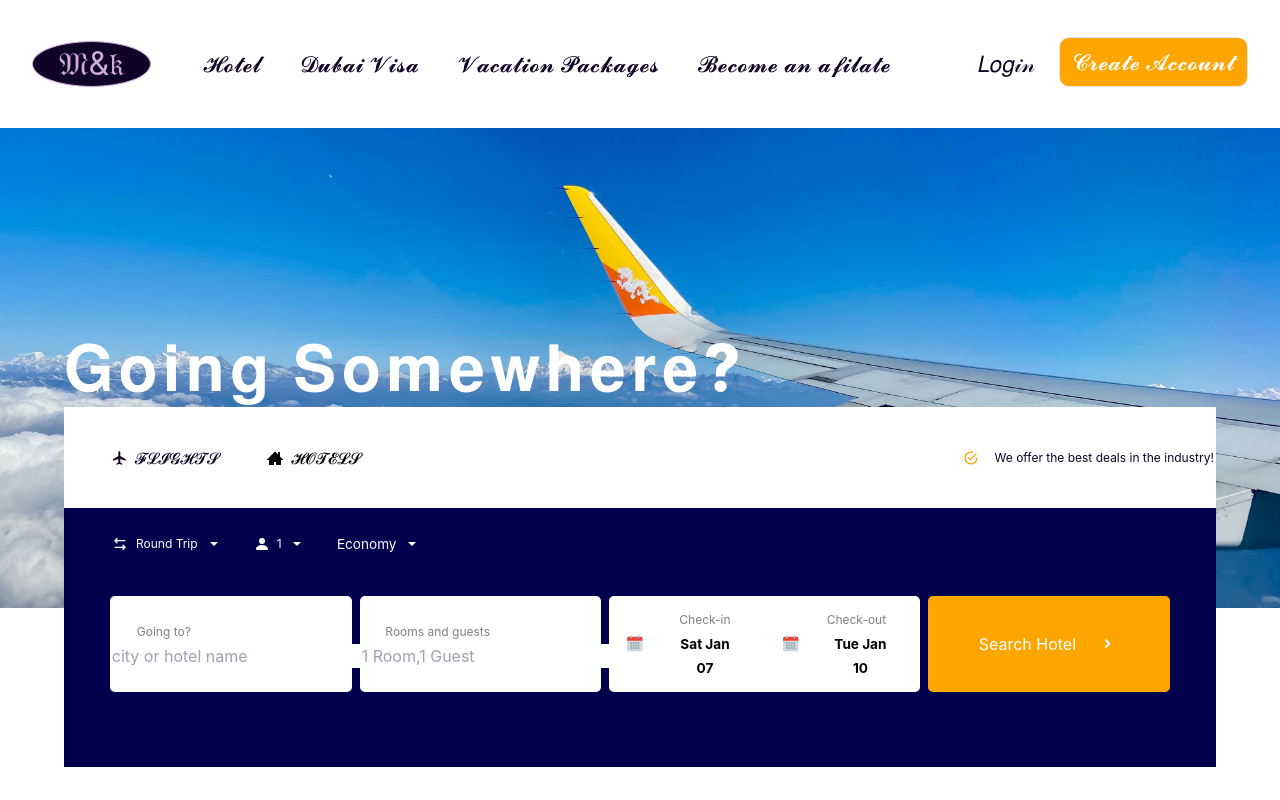
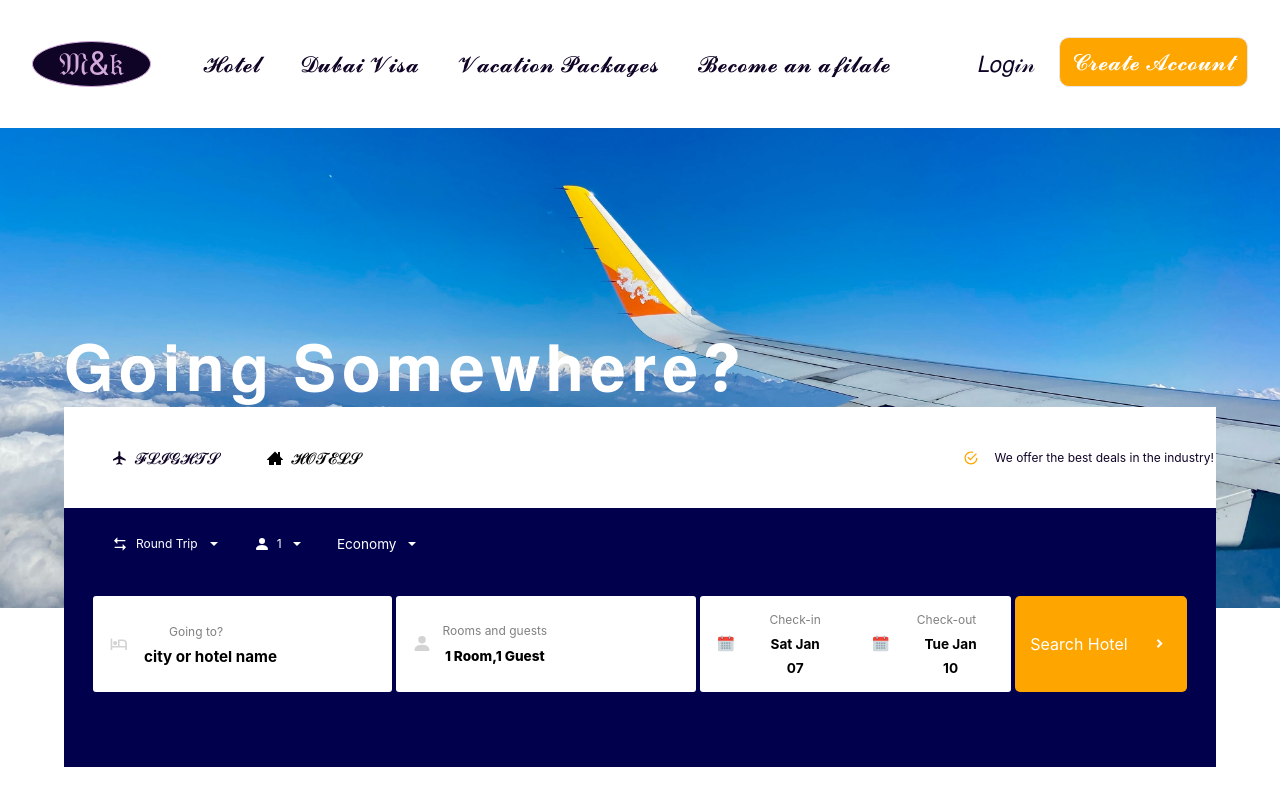
Before and after one commit to mikail222/M-K, a React (Vite) app: page / in a window 1280 px wide. Both pictures are taken after a click on the button "𝓗𝓞𝓣𝓔𝓛𝓢". Shown: the top 800 px of the page. Built offline with nearby package versions, Linux system fonts and the light colour scheme; no server answers.

Commit message:
modification

```diff
--- a/src/App.css
+++ b/src/App.css
@@ -20,7 +20,7 @@
   background-position: bottom;
 }
 .details {
-  @apply w-[21%]  h-[40%] bg-[white] rounded-[5px];
+  @apply w-[26%] h-[40%] bg-[white] rounded-[3px];
 }
 .deal {
   background-image: url("./assets/pirata-studio-film-GlVr1QBPYv8-unsplash.jpg");
@@ -127,3 +127,21 @@
 .image img {
   @apply w-[100vw] h-[90%] object-cover object-bottom items-center;
 }
+.placeholder::placeholder {
+  @apply text-[black] text-[0.95rem] font-bold;
+}
+button:active {
+  @apply text-[white] outline-[white];
+}
+.hotel_dropdown {
+  @apply relative inline-block;
+}
+.hotel_container {
+  @apply w-[17vw] h-[40vh]  mt-[1.1rem] mr-[8%] absolute right-0 z-[1] bg-[white] rounded-[3px]  font-bold shadow-lg;
+}
+form .a {
+  @apply w-[13px] h-[15px] text-[white] flex flex-row justify-center items-center text-center font-bold text-[1rem] rounded-[50%] outline-none;
+}
+.detail {
+  @apply w-[24%] h-[40%] bg-[white] rounded-[3px];
+}
--- a/src/Brand/Flight.jsx
+++ b/src/Brand/Flight.jsx
@@ -13,8 +13,8 @@ const Flight = () => {
   return (
     <div>
       {" "}
-      <div className="w-[100%] h-[30vh] flex flex-row gap-[0.5rem]  justify-center mt-[1rem]">
-        <div className="details flex flex-row gap-[0.65rem] justify-center items-center">
+      <div className="w-[100%] h-[30vh] flex flex-row gap-[0.25rem]  justify-center mt-[1rem]">
+        <div className="detail flex flex-row gap-[0.75rem] justify-center items-center">
           <RiPlaneFill className="fill-[lightgray] " />
           <form className="flex flex-col justify-center items-center">
             <label htmlFor="" className="text-[lightgray] mr-[10rem]">
@@ -23,12 +23,12 @@ const Flight = () => {
             <input
               type="text"
               placeholder="Enter city"
-              className="outline-none"
+              className="placeholder outline-none"
             />
           </form>
         </div>
-        <RiArrowLeftRightFill className="mt-[2rem] fill-white w-[35px] h-[20px] rounded-[4px] z-[1]" />
-        <div className="details flex flex-row gap-[0.65rem] justify-center items-center">
+        <RiArrowLeftRightFill className="mt-[2%] fill-white w-[35px] h-[20px] rounded-[4px] z-[1]" />
+        <div className="detail flex flex-row gap-[0.65rem] justify-center items-center">
           <FaMapMarkerAlt className="fill-[lightgray] " />
           <form className="flex flex-col justify-center items-center">
             <label htmlFor="" className="text-[lightgray] mr-[12rem]">
@@ -37,11 +37,11 @@ const Flight = () => {
             <input
               type="text"
               placeholder="Enter city"
-              className="outline-none"
+              className="placeholder outline-none"
             />
           </form>
         </div>
-        <div className="w-[27%] h-[40%] flex flex-row justify-center  items-center gap-[2rem] bg-white  rounded-[5px]">
+        <div className="w-[27%] h-[40%] flex flex-row justify-center  items-center gap-[2rem] bg-white  rounded-[3px]">
           <div className="w-[50%] flex flex-row gap-[1rem] justify-center items-center ml-[1rem] ">
             <FcCalendar className="w-[20px] h-[20px]" />
             <div className="flex flex-col justify-center items-center p-[10px]">
@@ -64,7 +64,7 @@ const Flight = () => {
             </div>
           </div>
         </div>
-        <div className="details bg-[orange] flex flex-row justify-center  items-center">
+        <div className="w-[15%] h-[40%] rounded-[3px] bg-[orange] flex flex-row justify-center  items-center">
           <p className="text-white">Search Flight</p>
           <RiArrowDropRightLine className="fill-white ml-[1.2rem] w-[25px] h-[35px]" />
         </div>
--- a/src/Brand/Hotel.jsx
+++ b/src/Brand/Hotel.jsx
@@ -1,18 +1,32 @@
-import React from "react";
+import React, { useState } from "react";
 import { BiHotel } from "react-icons/bi";
 import { BsFillPersonFill } from "react-icons/bs";
 import { FcCalendar } from "react-icons/fc";
 import { RiArrowDropRightLine } from "react-icons/ri";
 
 const Hotel = () => {
+  const [adult, setAdult] = useState(1);
+  const [children, setChildren] = useState(0);
+  const [room, setRoom] = useState(false);
+  const [city, setCity] = useState(" ");
   const date = new Date();
   const days = new Date();
   days.setDate(days.getDate() + 3);
+
+  console.log(room);
+
+  const handleChange = (e) => {
+    setCity(e.target.value);
+  };
+  const handleClick = () => {
+    e.preventDefault();
+    const add = {};
+  };
   return (
     <div>
-      <div className="w-[100%] h-[30vh] flex flex-row gap-[0.5rem]  justify-center mt-[1rem]">
-        <div className="details flex flex-row gap-[0.65rem] justify-center items-center">
-          <BiHotel className="fill-[lightgray] w-[25px] h-[25px] " />
+      <div className="w-[100%] h-[30vh] flex flex-row gap-[0.25rem]  justify-center mt-[1rem]">
+        <div className="details flex flex-row gap-[1rem] justify-start  items-center">
+          <BiHotel className="fill-[lightgray] w-[25px] h-[25px] ml-[1rem]" />
           <form className="flex flex-col justify-center items-center">
             <label htmlFor="" className="text-[grey] text-[0.75rem] mr-[9rem]">
               Going to?
@@ -20,24 +34,104 @@ const Hotel = () => {
             <input
               type="text"
               placeholder="city or hotel name"
-              className="outline-none"
+              className="placeholder outline-none cursor-pointer"
             />
           </form>
         </div>
-        <div className="details flex flex-row gap-[0.65rem] justify-center items-center">
-          <BsFillPersonFill className="fill-[lightgray] w-[20px] h-[25px]" />
+        <div className="details flex flex-row gap-[0.65rem] justify-start items-center">
+          <BsFillPersonFill className="fill-[lightgray] w-[20px] h-[25px] ml-[1rem]" />
           <form className="flex flex-col justify-center items-center">
             <label htmlFor="" className="text-[grey] text-[0.75rem] mr-[6rem] ">
               Rooms and guests
             </label>
-            <input
-              type="text"
-              placeholder="1 Room,1 Guest"
-              className="outline-none text-[black]"
-            />
+            <div className="hotel_dropdown">
+              <button
+                type="button"
+                onClick={(e) => setRoom(true)}
+                className="placeholder outline-none text-[black] mr-[6rem]"
+              >
+                <p className="text-[0.85rem] font-extrabold">
+                  1 Room,{adult + children} Guest
+                </p>
+              </button>
+              {room ? (
+                <div className="hotel_container">
+                  <div>
+                    <div className="flex flex-row justify-around mb-[2rem] text-[#01004d] mt-[8%] items-center">
+                      <p className="text-[0.85rem] text-[gray]">Room </p>
+                      <div className="flex flex-row  border-[#01004d] border-[2px] px-[0.78rem] gap-[0.5rem]">
+                        <p className="text-[0.78rem]">Add room</p>
+                        <p className="text-[0.78rem]">+</p>
+                      </div>
+                    </div>
+                    <div className="flex flex-row justify-around items-center gap-[1rem]">
+                      <p className="text-[0.85rem] ">Adult</p>
+                      <div className="flex flex-row-reverse gap-[1.5rem]  items-center">
+                        <button
+                          type="button"
+                          className="a bg-[#01004d]"
+                          onClick={(e) => setAdult((p) => (!p ? 1 : p + 1))}
+                        >
+                          +
+                        </button>
+                        <p className="text-[0.75rem]">{adult}</p>
+                        <button
+                          type="button"
+                          className="a bg-[gray]"
+                          onClick={(e) => setAdult((d) => (!d ? 1 : d - 1))}
+                        >
+                          -
+                        </button>
+                      </div>
+                    </div>
+                    <div className="flex flex-row justify-around mt-[1rem] items-center">
+                      <div className="flex flex-col leading-[13px]">
+                        <p className="text-[0.85rem] ">Children</p>
+                        <p className="text-[0.65rem] text-[gray]">2 - 11 yrs</p>
+                      </div>
+                      <div className="flex flex-row-reverse items-center gap-[1.5rem]">
+                        <button
+                          type="button"
+                          className="a bg-[#01004d]"
+                          onClick={(e) => setChildren((p) => p + 1)}
+                        >
+                          +
+                        </button>
+                        <p className="text-[0.75rem]">{children}</p>
+                        <button
+                          type="button"
+                          className="a bg-[gray]"
+                          onClick={(e) => setChildren((d) => (!d ? 0 : d - 1))}
+                        >
+                          <p className="text-[1rem]">-</p>
+                        </button>
+                      </div>
+                    </div>
+                    <div className="flex flex-row mt-[20%] mr-[8%] gap-[0.5rem] justify-end">
+                      <button
+                        type="button"
+                        className="text-[#01004d] outline-none"
+                        onClick={(e) => setRoom(false)}
+                      >
+                        Cancel
+                      </button>
+                      <button
+                        type="button"
+                        className="bg-[orange] px-[18px] p-[8px] text-white rounded-[4px] outline-none"
+                        onClick={(e) => setRoom(false)}
+                      >
+                        Done
+                      </button>
+                    </div>
+                  </div>
+                </div>
+              ) : (
+                ""
+              )}
+            </div>
           </form>
         </div>
-        <div className="w-[27%] h-[40%] flex flex-row justify-center  items-center gap-[2rem] bg-white  rounded-[5px]">
+        <div className="w-[27%] h-[40%] flex flex-row justify-center  items-center gap-[2rem] bg-white  rounded-[3px]">
           <div className="w-[50%] flex flex-row gap-[1rem] justify-center items-center ml-[1rem] ">
             <FcCalendar className="w-[20px] h-[20px]" />
             <div className="flex flex-col justify-center items-center p-[10px]">
@@ -60,7 +154,7 @@ const Hotel = () => {
             </div>
           </div>
         </div>
-        <div className="details bg-[orange] flex flex-row justify-center  items-center">
+        <div className="w-[15%] h-[40%] rounded-[5px] bg-[orange] flex flex-row justify-center  items-center">
           <p className="text-white">Search Hotel</p>
           <RiArrowDropRightLine className="fill-white ml-[1.2rem] w-[25px] h-[35px]" />
         </div>
```
